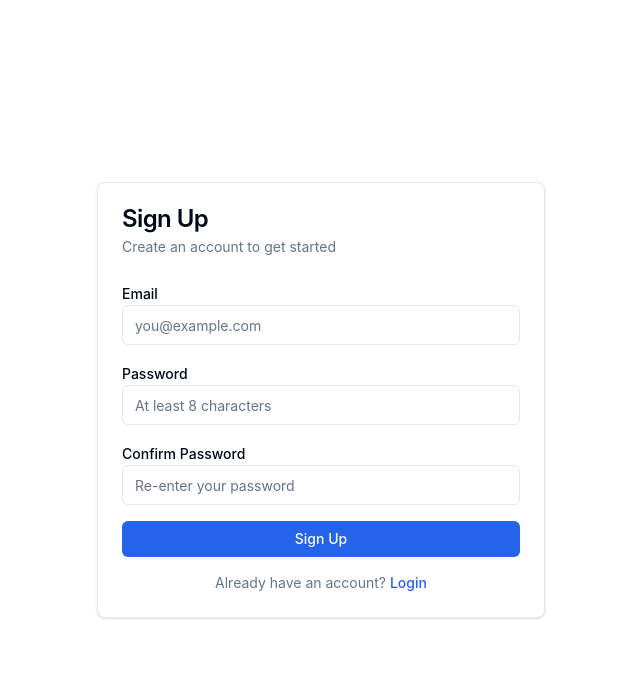
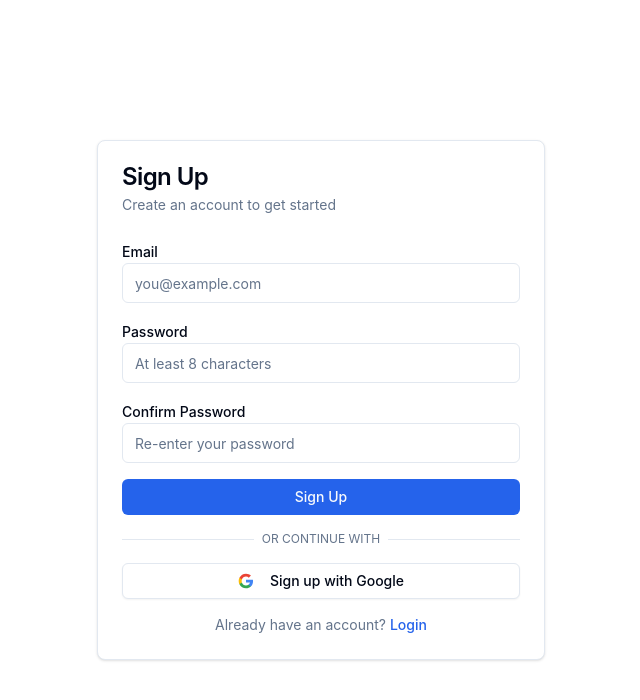
Before and after one commit to samperlmutter/fastbreak-takehome, a Next.js app: page /auth/signup in a window 1280 px wide. Shown: the top 700 px of the page, without its empty margins (319-959 px from the left). Built offline with nearby package versions, Linux system fonts and the light colour scheme.

Commit message:
add google oauth

```diff
--- a/app/auth/signup/page.tsx
+++ b/app/auth/signup/page.tsx
@@ -25,7 +25,7 @@
   FormLabel,
   FormMessage,
 } from '@/components/ui/form'
-import { signUpAction } from '@/lib/actions/auth.actions'
+import { signUpAction, signInWithGoogleAction } from '@/lib/actions/auth.actions'
 
 const signUpSchema = z
   .object({
@@ -82,6 +82,26 @@
     } catch (error) {
       toast.error('An unexpected error occurred')
     } finally {
+      setIsLoading(false)
+    }
+  }
+
+  const handleGoogleSignIn = async () => {
+    setIsLoading(true)
+
+    try {
+      const result = await signInWithGoogleAction()
+
+      if (result.success) {
+        if (result.data.url) {
+          window.location.href = result.data.url
+        }
+      } else {
+        toast.error(result.error)
+        setIsLoading(false)
+      }
+    } catch (error) {
+      toast.error('An unexpected error occurred')
       setIsLoading(false)
     }
   }
@@ -161,6 +181,44 @@
             </form>
           </Form>
 
+          <div className="relative my-4">
+            <div className="absolute inset-0 flex items-center">
+              <span className="w-full border-t" />
+            </div>
+            <div className="relative flex justify-center text-xs uppercase">
+              <span className="bg-background px-2 text-muted-foreground">
+                Or continue with
+              </span>
+            </div>
+          </div>
+
+          <Button
+            variant="outline"
+            className="w-full"
+            onClick={handleGoogleSignIn}
+            disabled={isLoading}
+          >
+            <svg className="mr-2 h-4 w-4" viewBox="0 0 24 24">
+              <path
+                d="M22.56 12.25c0-.78-.07-1.53-.2-2.25H12v4.26h5.92c-.26 1.37-1.04 2.53-2.21 3.31v2.77h3.57c2.08-1.92 3.28-4.74 3.28-8.09z"
+                fill="#4285F4"
+              />
+              <path
+                d="M12 23c2.97 0 5.46-.98 7.28-2.66l-3.57-2.77c-.98.66-2.23 1.06-3.71 1.06-2.86 0-5.29-1.93-6.16-4.53H2.18v2.84C3.99 20.53 7.7 23 12 23z"
+                fill="#34A853"
+              />
+              <path
+                d="M5.84 14.09c-.22-.66-.35-1.36-.35-2.09s.13-1.43.35-2.09V7.07H2.18C1.43 8.55 1 10.22 1 12s.43 3.45 1.18 4.93l2.85-2.22.81-.62z"
+                fill="#FBBC05"
+              />
+              <path
+                d="M12 5.38c1.62 0 3.06.56 4.21 1.64l3.15-3.15C17.45 2.09 14.97 1 12 1 7.7 1 3.99 3.47 2.18 7.07l3.66 2.84c.87-2.6 3.3-4.53 6.16-4.53z"
+                fill="#EA4335"
+              />
+            </svg>
+            Sign up with Google
+          </Button>
+
           <p className="mt-4 text-center text-sm text-muted-foreground">
             Already have an account?{' '}
             <Link
```
